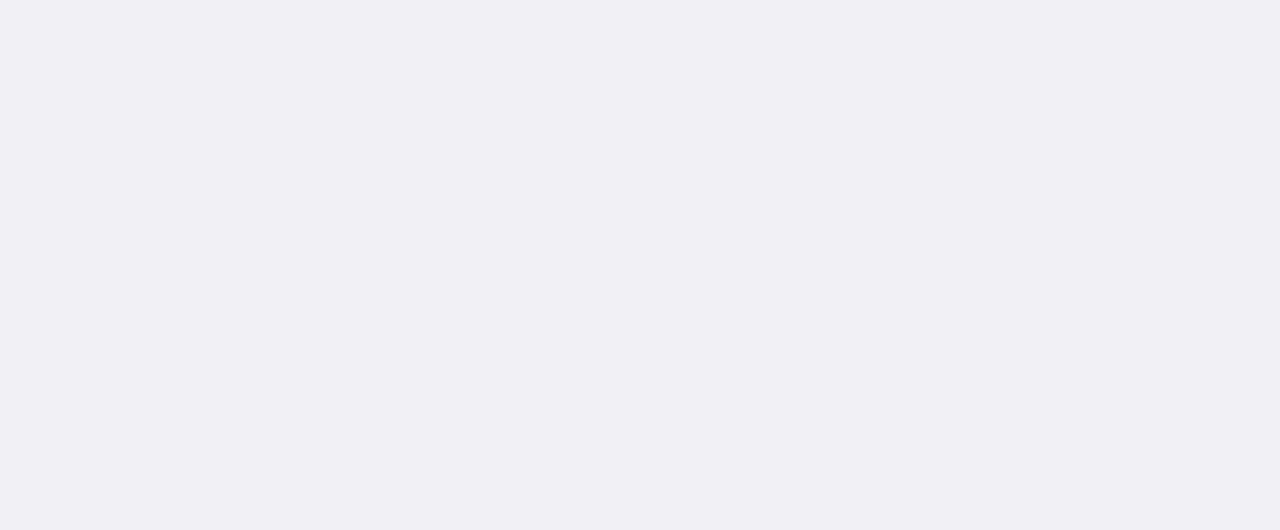
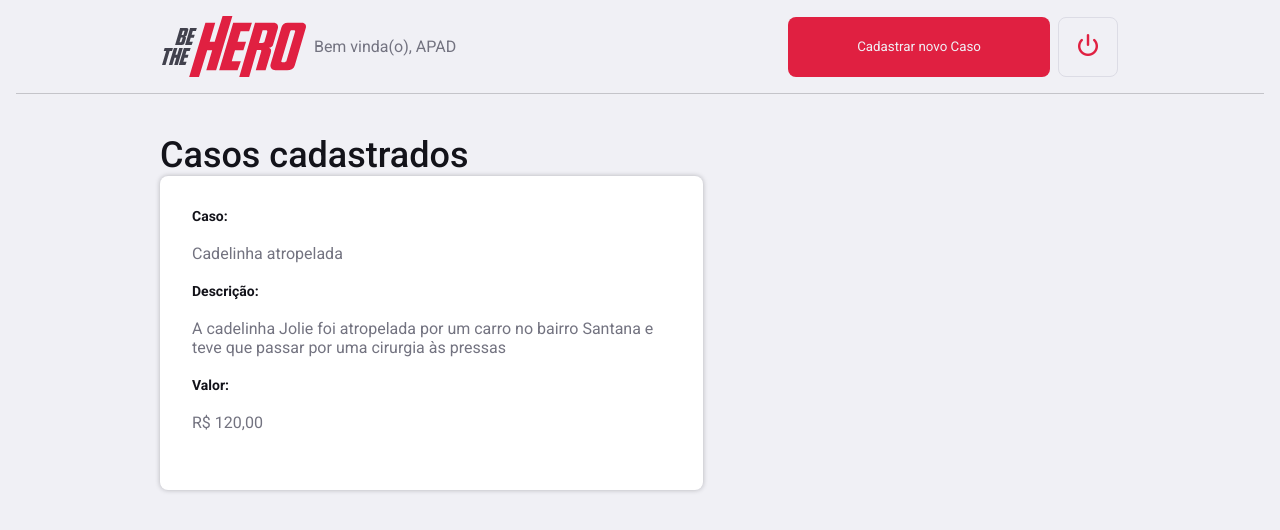
Before and after one commit to iagob28/bethehero, a React (Create React App) app: page /list in a window 1280 px wide. Before the commit this address had no page. Shown: the top 530 px of the page. Built offline with nearby package versions, Linux system fonts and the light colour scheme.

Commit message:
List page, and case card css

```diff
--- a/package.json
+++ b/package.json
@@ -11,6 +11,7 @@
     "@testing-library/user-event": "^13.5.0",
     "react": "^17.0.2",
     "react-dom": "^17.0.2",
+    "react-icons": "^4.3.1",
     "react-router-dom": "^6.2.1",
     "react-scripts": "5.0.0",
     "sass": "^1.49.0",
--- a/src/App.jsx
+++ b/src/App.jsx
@@ -1,6 +1,7 @@
 import { Home } from "./pages/Home.jsx";
 import { BrowserRouter, Route, Routes } from "react-router-dom";
 import { Register } from "./pages/Register.jsx";
+import { List } from "./pages/List.jsx";
 import "./styles/App.css";
 function App() {
   return (
@@ -8,6 +9,7 @@ function App() {
       <Routes>
         <Route path="/" element={<Home />} />
         <Route path="/register" element={<Register />} />
+        <Route path="/list" element={<List />} />
       </Routes>
     </BrowserRouter>
   );
--- /dev/null
+++ b/src/components/cardCase.jsx
@@ -0,0 +1,18 @@
+import { Description, SecondTitle } from "./elements";
+
+export function CardCase() {
+  return (
+    <>
+      <div className="card_case">
+        <header style={{ background:"transparent" }}>
+          <SecondTitle >Caso:</SecondTitle>
+          <Description style={{ margin: "20px 0"}}>Cadelinha atropelada</Description>
+          <SecondTitle>Descrição:</SecondTitle>
+          <Description style={{ margin: "20px 0" }}>A cadelinha Jolie foi atropelada por um carro no bairro Santana e teve que passar por uma cirurgia às pressas</Description>
+          <SecondTitle>Valor:</SecondTitle>
+          <Description style={{ margin: "20px 0" }}>R$ 120,00</Description>
+        </header>
+      </div>
+    </>
+  );
+}
--- a/src/components/elements.js
+++ b/src/components/elements.js
@@ -32,6 +32,12 @@ export const Title = styled.h1`
   margin-top: 40px;
 `;
 
+export const SecondTitle = styled.h2`
+  font-weight: 700;
+  font-size: 14px;
+  text-align: left;
+  background: transparent;
+`;
 export const MinorTitle = styled.a`
   font-weight: 700;
   font-size: 18px;
@@ -57,6 +63,8 @@ export const Description = styled.p`
   font-weight: 400;
   fot-size: 18px;
   margin-top: 40px;
+  color: #737380;
+  background: transparent;
 `;
 
 export const InputButton = styled.button`
@@ -74,3 +82,21 @@ export const InputButton = styled.button`
     border: 1px solid #a51930;
   }
 `;
+
+export const OffButton = styled.button`
+  background: transparent;
+  width: 60px;
+  height: 60px;
+  border: 1px solid #dcdce5;
+  border-radius: 8px;
+  margin: 16px 0 0 8px;
+  transition: box-shadow 0.3s;
+
+  :hover {
+    cursor: pointer;
+    box-shadow: 0px 0px 5px #13131a32;
+  }
+  :active {
+    border: 3px solid #e02041;
+  }
+`;
--- a/src/pages/Home.jsx
+++ b/src/pages/Home.jsx
@@ -21,7 +21,7 @@ export function Home() {
       alert("You must put an ID");
       return;
     } else {
-      history("/mainRoom");
+      history("/list");
     }
   }
   return (
--- /dev/null
+++ b/src/pages/List.jsx
@@ -0,0 +1,42 @@
+import logo from "../assets/img/Logo.svg";
+import {
+  Description,
+  InputButton,
+  OffButton,
+  Title,
+} from "../components/elements";
+import off from "../assets/img/off.png";
+import { CardCase } from "../components/cardCase.jsx";
+
+export function List() {
+  return (
+    <>
+    <div></div>
+      <header className="header">
+        <div>
+          <img src={logo} alt="" style={{ width: "144px" }} />
+          <Description style={{ margin: "0 0 0 8px" }}>
+            Bem vinda(o), APAD
+          </Description>
+        </div>
+        <div>
+          <InputButton
+            style={{ width: "262px", height: "60px", margin: "0 0 0 8px" }}
+          >
+            Cadastrar novo Caso
+          </InputButton>
+          <OffButton style={{ margin: "0 0 0 8px" }}>
+            <img src={off} alt="" />
+          </OffButton>
+        </div>
+      </header>
+      <div className="divider"></div>
+      <section style={{ margin: "0 160px 0 160px" }}>
+        <Title>Casos cadastrados</Title>
+        <div>
+          <CardCase />
+        </div>
+      </section>
+    </>
+  );
+}
--- a/src/pages/Register.jsx
+++ b/src/pages/Register.jsx
@@ -33,7 +33,7 @@ export function Register() {
       city: city,
       uf: uf,
     };
-    history("/mainRoom");
+    history("/list");
     console.log(data);
   }
   return (
--- a/src/styles/App.css
+++ b/src/styles/App.css
@@ -39,3 +39,32 @@
   justify-content: center;
   align-items: flex-start;
 }
+
+.header {
+  display: flex;
+  justify-content: space-around;
+  margin-top: 16px;
+}
+
+.header div {
+  display: flex;
+  justify-content: space-around;
+  align-items: center;
+}
+.divider {
+  margin: 16px;
+  content: "";
+  flex: 1;
+  height: 1px;
+  background: #13131a;
+  filter: opacity(0.2);
+}
+
+.card_case {
+  padding: 32px;
+  background: #fff;
+  width: 479px;
+  height: 250px;
+  border-radius: 8px;
+  box-shadow: 0px 0px 5px #13131a46;
+}
```
Also changed, not shown: 2 other files (tests, documents, lock files or other folders).
